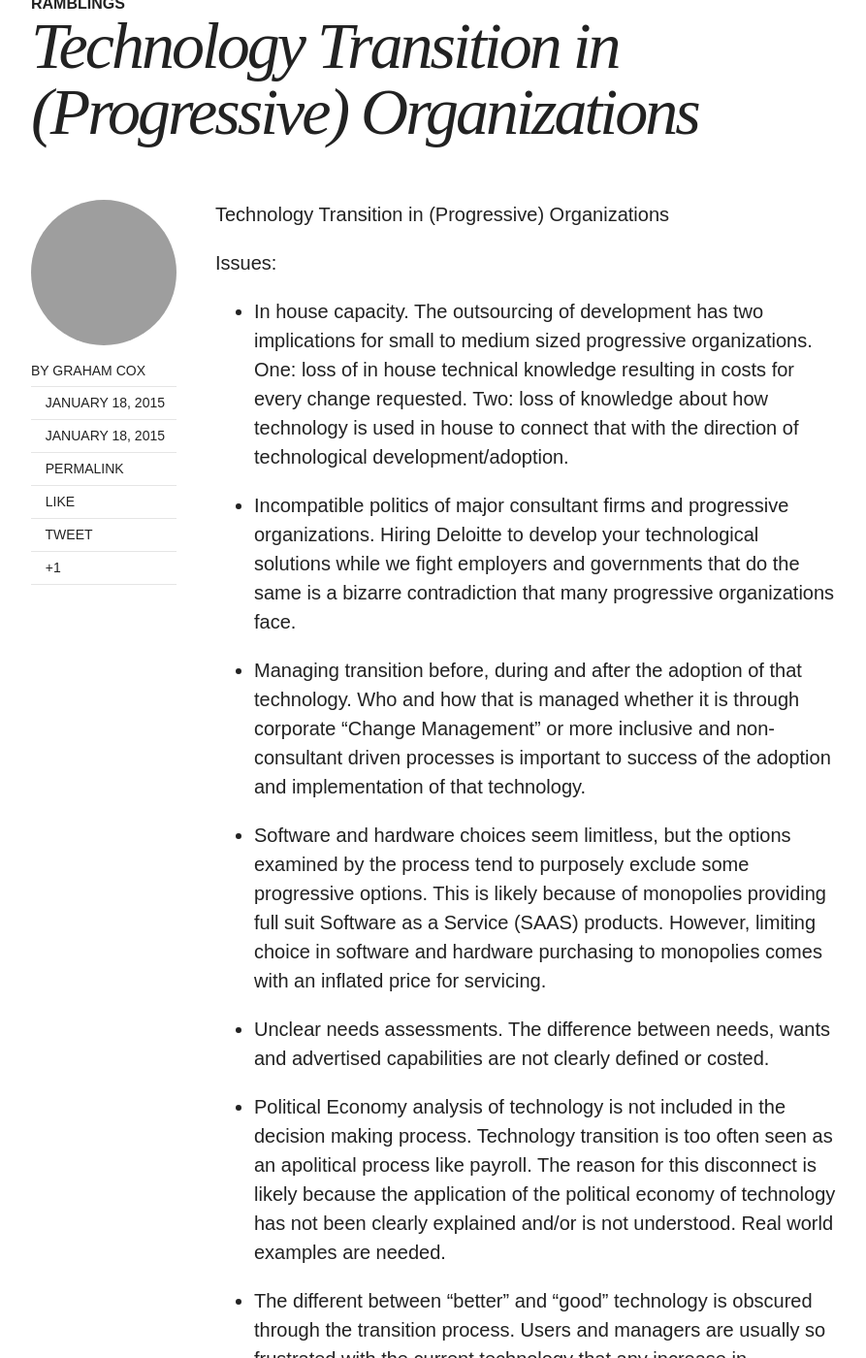
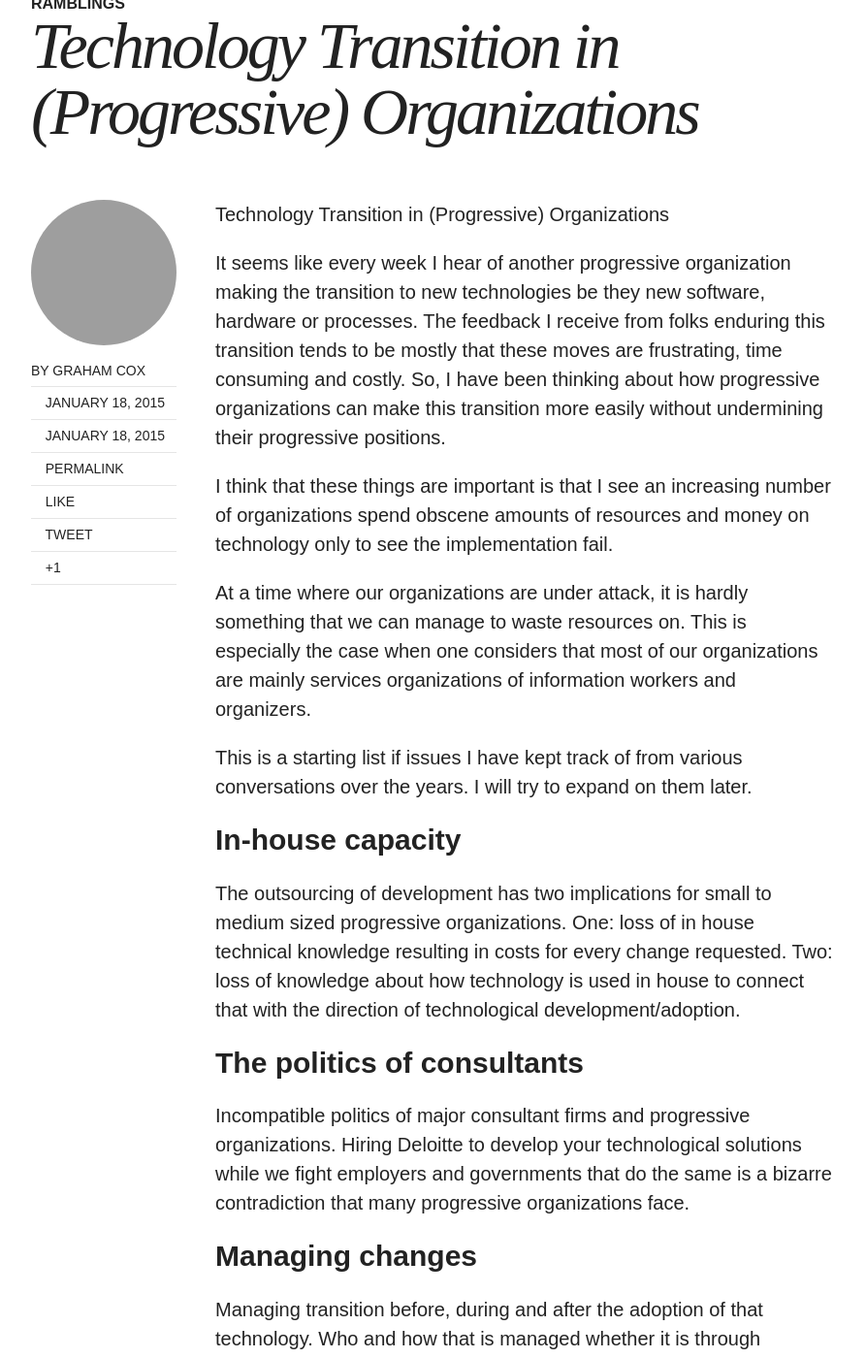
Before and after one commit to citizenspress/citizenspress.github.io, a Jekyll site: the page built from _posts/2015-01-18-Tech-Transfer.md, in a window 1280 px wide and 1400 px high, scrolled down 448 px. Shown: the whole window at 97% size, without its empty margins (128-1021 px from the left). Built offline with Jekyll 4.4.1, drawn with Linux system fonts in a browser that asks for light colours; nearby versions of some CDN libraries; comment, search, counter and statistics services are not loaded; some of the changed text lies outside the part shown.

Commit message:
edit to intro and headers

```diff
--- a/_posts/2015-01-18-Tech-Transfer.md
+++ b/_posts/2015-01-18-Tech-Transfer.md
@@ -12,24 +12,50 @@ share: true
 
 Technology Transition in (Progressive) Organizations
 
-Issues:
+It seems like every week I hear of another progressive organization making the transition to new technologies be they new software, hardware or processes. The feedback I receive from folks enduring this transition tends to be mostly that these moves are frustrating, time consuming and costly. So, I have been thinking about how progressive organizations can make this transition more easily without undermining their progressive positions.
 
-- In house capacity. The outsourcing of development has two implications for small to medium sized progressive organizations. One: loss of in house technical knowledge resulting in costs for every change requested. Two: loss of knowledge about how technology is used in house to connect that with the direction of technological development/adoption.
+I think that these things are important is that I see an increasing number of organizations spend obscene amounts of resources and money on technology only to see the implementation fail.
 
-- Incompatible politics of major consultant firms and progressive organizations. Hiring Deloitte to develop your technological solutions while we fight employers and governments that do the same is a bizarre contradiction that many progressive organizations face.
+At a time where our organizations are under attack, it is hardly something that we can manage to waste resources on. This is especially the case when one considers that most of our organizations are mainly services organizations of information workers and organizers.
 
-- Managing transition before, during and after the adoption of that technology. Who and how that is managed whether it is through corporate "Change Management" or more inclusive and non-consultant driven processes is important to success of the adoption and implementation of that technology.
+This is a starting list if issues I have kept track of from various conversations over the years. I will try to expand on them later.
 
-- Software and hardware choices seem limitless, but the options examined by the process tend to purposely exclude some progressive options. This is likely because of monopolies providing full suit Software as a Service (SAAS) products. However, limiting choice in software and hardware purchasing to monopolies comes with an inflated price for servicing.
+#In-house capacity
 
-- Unclear needs assessments. The difference between needs, wants and advertised capabilities are not clearly defined or costed.
+The outsourcing of development has two implications for small to medium sized progressive organizations. One: loss of in house technical knowledge resulting in costs for every change requested. Two: loss of knowledge about how technology is used in house to connect that with the direction of technological development/adoption.
 
-- Political Economy analysis of technology is not included in the decision making process. Technology transition is too often seen as an apolitical process like payroll. The reason for this disconnect is likely because the application of the political economy of technology has not been clearly explained and/or is not understood. Real world examples are needed.
+#The politics of consultants
 
-- The different between "better" and "good" technology is obscured through the transition process. Users and managers are usually so frustrated with the current technology that any increase in use/function/efficiency is enough to gain praise. However, better is not the same as good and one cannot expect users to know the difference if they have to spent time looking at options.
+Incompatible politics of major consultant firms and progressive organizations. Hiring Deloitte to develop your technological solutions while we fight employers and governments that do the same is a bizarre contradiction that many progressive organizations face.
 
-- Security is not taken seriously in a holistic way that is easy to explain. Without examining all aspects of security including the real world adoption of security by the users and the IT system administrators it is likely to fail. An example is the use of high-end encryption protocols, but without enforcing an effective password policy. A second example is a complex and over-the-top password policy where people cannot remember their passwords and end up writing their passwords everywhere so they remember them.
+#Managing changes
 
-- Redundant development. Many organizations are looking for the same or very similar things, but are all paying for their development. The adoption of open source or centralization of code and processes in progressive organization is lagging far behind the corporate world.
+Managing transition before, during and after the adoption of that technology. Who and how that is managed whether it is through corporate "Change Management" or more inclusive and non-consultant driven processes is important to success of the adoption and implementation of that technology.
 
-- Misunderstanding the difference between in-house server services and the proprietary "Cloud" means that many services that should be managed in-house are exported to the proprietary cloud. Software as a Service (SAAS) and Infrastructure as a Service (IAAS) sales presentations comes with shiny pamphlets and expert sales representatives that wine and dine IT departments. Adopting SAAS in the wrong areas can lead to increased costs, loss of control and security issues. While some services are better in the cloud, it is wrong to thing that all services can be more cheaply or better done through renting access.
+#limitations of limitless choice
+
+Software and hardware choices seem limitless, but the options examined by the process tend to purposely exclude some progressive options. This is likely because of monopolies providing full suit Software as a Service (SAAS) products. However, limiting choice in software and hardware purchasing to monopolies comes with an inflated price for servicing.
+
+# Unclear needs assessments
+
+The difference between needs, wants and advertised capabilities are not clearly defined or costed.
+
+#Political economy of technology
+
+Political Economic analysis of technology is not included in the decision making process. Technology transition is too often seen as an apolitical process like payroll. The reason for this disconnect is likely because the application of the political economy of technology has not been clearly explained and/or is not understood. Real world examples are needed.
+
+#Better but not good
+
+The different between "better" and "good" technology is obscured through the transition process. Users and managers are usually so frustrated with the current technology that any increase in use/function/efficiency is enough to gain praise. However, better is not the same as good and one cannot expect users to know the difference if they have to spent time looking at options.
+
+#Security
+
+Security is not taken seriously in a holistic way that is easy to explain. Without examining all aspects of security including the real world adoption of security by the users and the IT system administrators it is likely to fail. An example is the use of high-end encryption protocols, but without enforcing an effective password policy. A second example is a complex and over-the-top password policy where people cannot remember their passwords and end up writing their passwords everywhere so they remember them.
+
+#Redundant development
+
+Many organizations are looking for the same or very similar things, but are all paying for their development. The adoption of open source or centralization of code and processes in progressive organization is lagging far behind the corporate world.
+
+#The cloud and the Cloud(TM)
+
+Misunderstanding the difference between in-house server services and the proprietary "Cloud" means that many services that should be managed in-house are exported to the proprietary cloud. Software as a Service (SAAS) and Infrastructure as a Service (IAAS) sales presentations comes with shiny pamphlets and expert sales representatives that wine and dine IT departments. Adopting SAAS in the wrong areas can lead to increased costs, loss of control and security issues. While some services are better in the cloud, it is wrong to thing that all services can be more cheaply or better done through renting access.
```
